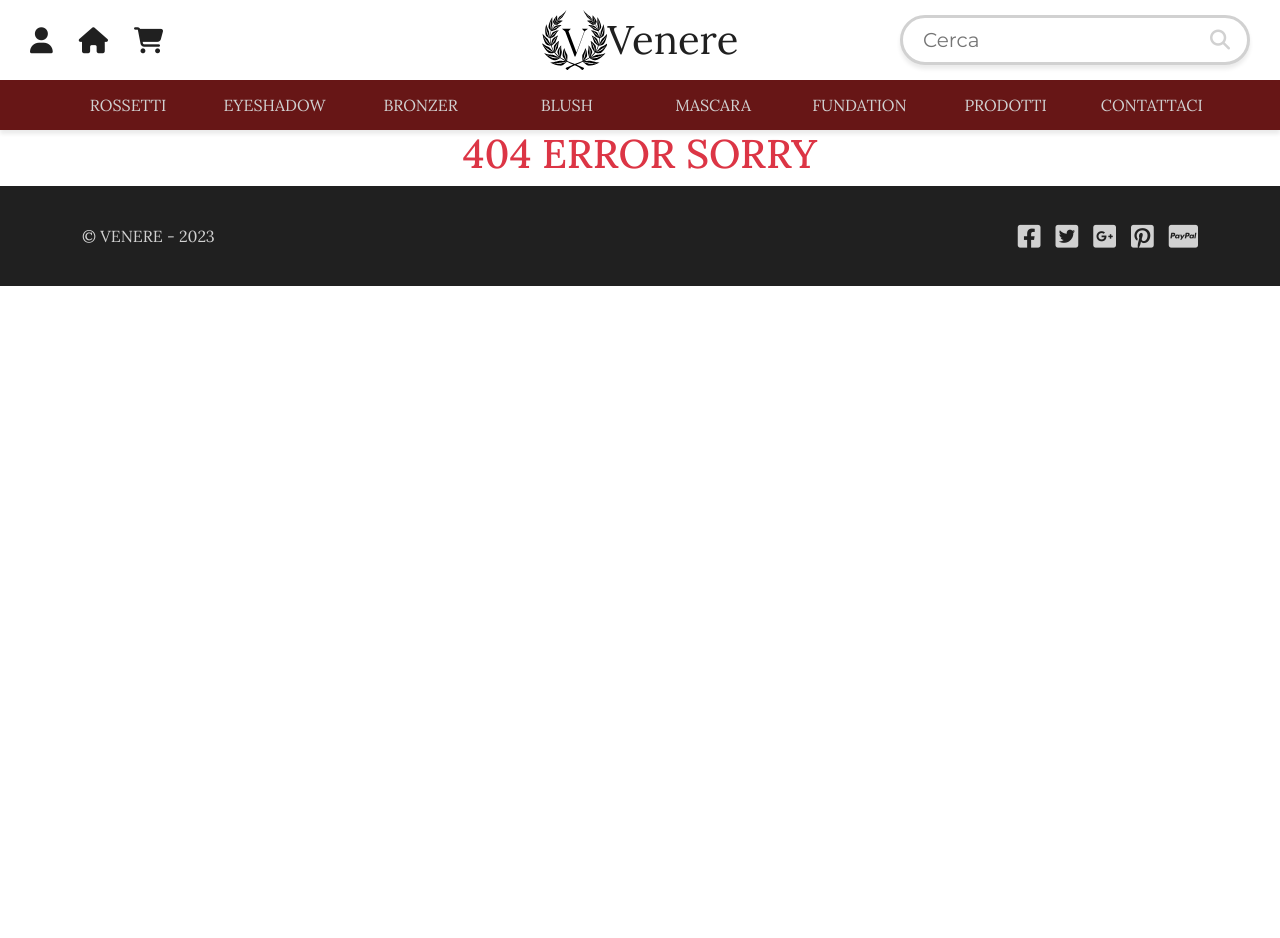
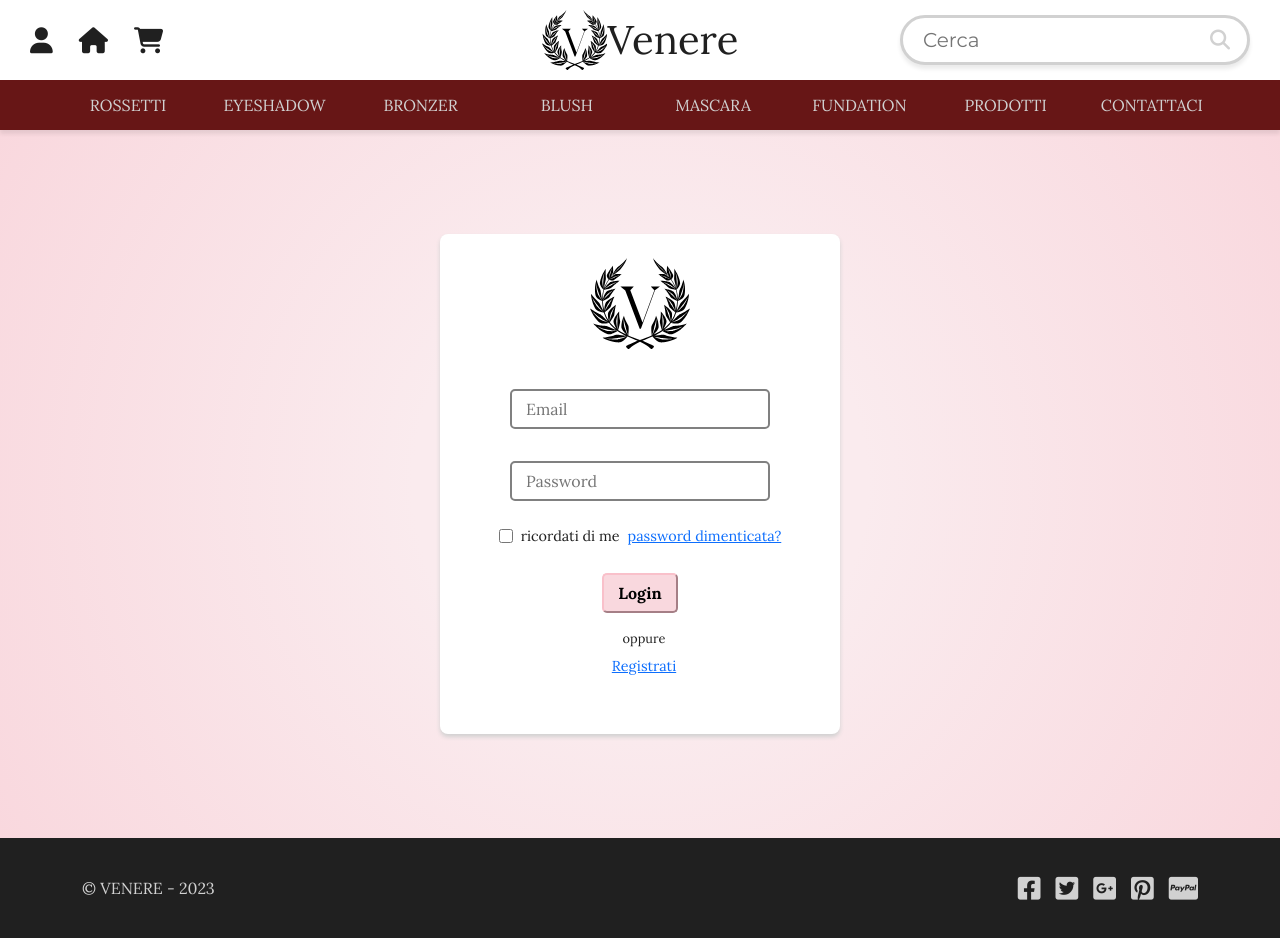
Before and after one commit to mattialicausi/laravel-fashion-shop, a Vue app: page /login in a window 1280 px wide. Before the commit this address had no page. Before the commit the page ends 800 px from the top, so only its background shows below. Built offline with nearby package versions, Linux system fonts and the light colour scheme; a web font is replaced by a local one.

Commit message:
LoginPage done

```diff
--- a/src/pages/LoginPage.vue
+++ b/src/pages/LoginPage.vue
@@ -1,5 +1,36 @@
 <template>
-  <div class="wrapper"></div>
+  <div class="wrapper">
+    <div class="box d-flex flex-column align-items-center pt-4">
+      <!-- form predisposto per eventuale funzione login -->
+      <!-- <form action=""> -->
+      <div class="form-logo mb-4">
+        <img src="/img/logo1.svg" alt="Logo shop" />
+      </div>
+      <div class="py-3">
+        <input type="text" placeholder="Email" class="input-field" />
+      </div>
+      <div class="py-3">
+        <input type="text" placeholder="Password" class="input-field" />
+      </div>
+      <div class="pt-2 d-flex justify-content-start align-items-center">
+        <div>
+          <input type="checkbox" name="remember-me" id="remember-me" />
+        </div>
+        <div class="ms-2 txt-small">ricordati di me</div>
+        <div class="ms-2 txt-small">
+          <a href="#">password dimenticata?</a>
+        </div>
+      </div>
+      <div class="d-flex flex-column align-items-center pt-4">
+        <button class="btn-submit" type="submit">Login</button>
+      </div>
+      <!-- </form> -->
+      <div class="ms-2 txt-xsmall pt-3">oppure</div>
+      <div class="ms-2 txt-small pt-2">
+        <router-link :to="{ name: 'register' }"> Registrati </router-link>
+      </div>
+    </div>
+  </div>
 </template>
 
 <script>
@@ -10,4 +41,66 @@ export default {
 
 <style lang="scss" scoped>
 @use "../assets/styles/main.scss" as *;
+
+.wrapper {
+  background: rgb(250, 235, 238);
+  background: radial-gradient(
+    circle,
+    rgba(250, 235, 238, 1) 31%,
+    rgba(249, 216, 222, 1) 100%
+  );
+  padding: 13vh 0;
+}
+
+.box {
+  height: 500px;
+  background-color: $white;
+  width: 400px;
+  margin: 0 auto;
+  border-radius: 8px;
+  box-shadow: 0px 3px 4px $grey;
+}
+
+.form-logo {
+  width: 25%;
+
+  img {
+    max-width: 100%;
+  }
+}
+
+input {
+  width: 260px;
+  height: 40px;
+  border-radius: 5px;
+  border: 2px solid grey;
+}
+
+.input-field::placeholder {
+  padding-left: 14px;
+}
+
+#remember-me {
+  width: 14px;
+  height: 14px;
+}
+
+.txt-small {
+  font-size: 0.9rem;
+}
+
+.txt-xsmall {
+  font-size: 0.8rem;
+}
+.btn-submit {
+  background-color: rgb(249, 216, 222);
+  border-color: rgb(249, 192, 202);
+  padding: 6px 14px;
+  border-radius: 5px;
+  font-weight: bold;
+
+  &:hover {
+    opacity: 0.9;
+  }
+}
 </style>
--- a/src/router.js
+++ b/src/router.js
@@ -2,8 +2,10 @@ import { createRouter, createWebHistory } from "vue-router";
 
 import CategoryPage from "./pages/CategoryPage.vue";
 import SingleProduct from "./pages/SingleProduct.vue";
+import HomePage from "./pages/HomePage.vue";
+import LoginPage from "./pages/LoginPage.vue";
+import RegisterPage from "./pages/RegisterPage.vue";
 import NotFound from "./pages/NotFound.vue";
-import HomePage from "./pages/HomePage.vue";
 
 const router = createRouter({
   history: createWebHistory(),
@@ -24,6 +26,16 @@ const router = createRouter({
       component: SingleProduct,
     },
     {
+      path: "/login",
+      name: "login",
+      component: LoginPage,
+    },
+    {
+      path: "/register",
+      name: "register",
+      component: RegisterPage,
+    },
+    {
       path: "/:pathMatch(.*)*",
       name: "not-found",
       component: NotFound,
```
